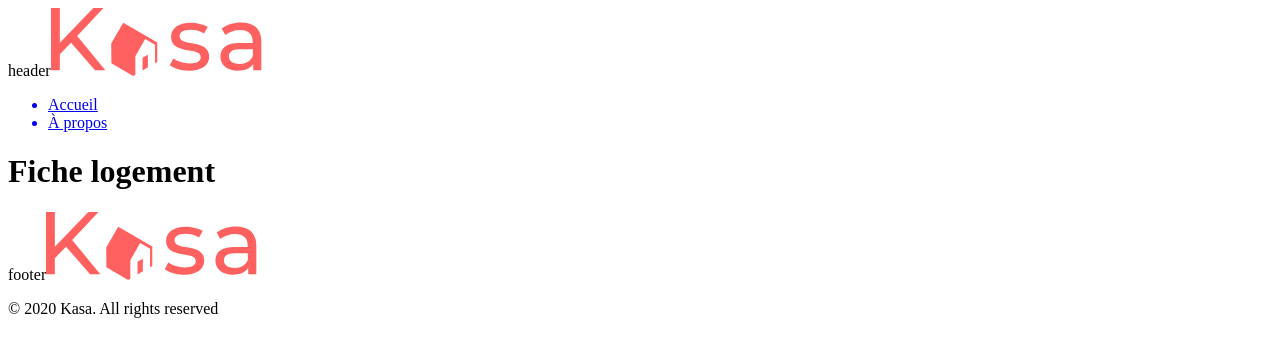
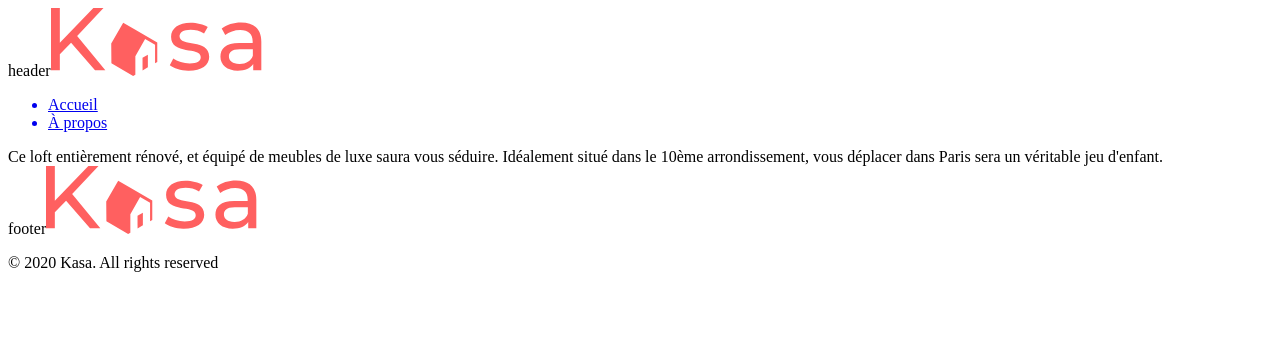
Before and after one commit to lnoel4289/lnoel4289.github.io, a React (Create React App) app: page /0979876d in a window 1280 px wide. Shown: the top 356 px of the page. Built offline with nearby package versions, Linux system fonts and the light colour scheme.

Commit message:
routes ok

```diff
--- a/src/App.jsx
+++ b/src/App.jsx
@@ -1,4 +1,4 @@
-import React from "react";
+import React, { useEffect, useState } from "react";
 import { BrowserRouter, Route, Routes } from "react-router-dom";
 import Footer from "./components/Footer";
 import Header from "./components/Header";
@@ -7,13 +7,20 @@ import Error from "./pages/Error";
 import Home from "./pages/Home";
 import Dwelling from "./pages/Dwelling";
 
+import dwellings from "./data/dwellings";
+
 const App = () => {
+  const [data, setData] = useState([]);
+  useEffect(() => {
+    setData(dwellings);
+  }, []);
+
   return (
     <BrowserRouter>
       <Header />
       <Routes>
-        <Route path="/" element={<Home />}></Route>
-        <Route path="/:id" element={<Dwelling />}></Route>
+        <Route path="/" element={<Home data={data} />}></Route>
+        <Route path="/:id" element={<Dwelling data={data} />}></Route>
         <Route path="/about" element={<About />}></Route>
         <Route path="*" element={<Error />}></Route>
       </Routes>
--- a/src/components/DwellingCard.jsx
+++ b/src/components/DwellingCard.jsx
@@ -1,7 +1,8 @@
 import React from "react";
+import { Link } from "react-router-dom";
 
 const DwellingCard = ({ dwelling }) => {
-  return <div>{dwelling.title}</div>;
+  return <Link to={`/${dwelling.id}`}>{dwelling.title}</Link>;
 };
 
 export default DwellingCard;
--- a/src/components/Gallery.jsx
+++ b/src/components/Gallery.jsx
@@ -1,11 +1,10 @@
-import dwellings from "../data/dwellings";
 import DwellingCard from "./DwellingCard";
 
-const Gallery = () => {
+const Gallery = ({ data }) => {
   return (
     <div>
       <h2>Gallery</h2>
-      {dwellings.map((dwelling) => (
+      {data.map((dwelling) => (
         <DwellingCard key={dwelling.id} dwelling={dwelling} />
       ))}
     </div>
--- a/src/pages/Dwelling.jsx
+++ b/src/pages/Dwelling.jsx
@@ -1,11 +1,19 @@
 import React from "react";
+import { useParams } from "react-router-dom";
+import Error from "./Error";
 
-const Dwelling = () => {
-  return (
-    <div>
-      <h1>Fiche logement</h1>
-    </div>
-  );
+const Dwelling = ({ data }) => {
+  const { id } = useParams();
+  const dwelling = data.find((dat) => dat.id === id);
+  if (!dwelling) {
+    return (
+      <div>
+        <Error />
+      </div>
+    );
+  }
+
+  return <div>{dwelling.description}</div>;
 };
 
 export default Dwelling;
--- a/src/pages/Home.jsx
+++ b/src/pages/Home.jsx
@@ -1,12 +1,12 @@
 import Banner from "../components/Banner";
 import Gallery from "../components/Gallery";
 
-const Home = () => {
+const Home = ({ data }) => {
   return (
     <div>
       <h1>Accueil</h1>
       <Banner />
-      <Gallery />
+      <Gallery data={data} />
     </div>
   );
 };
```
